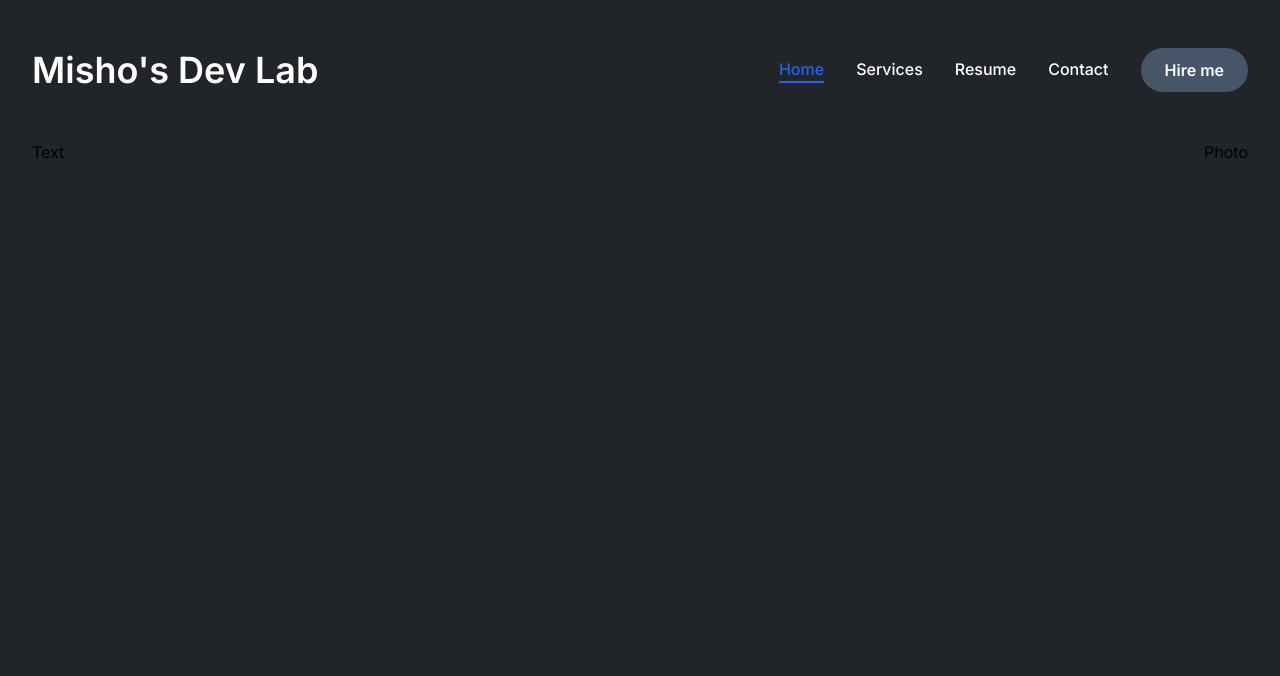
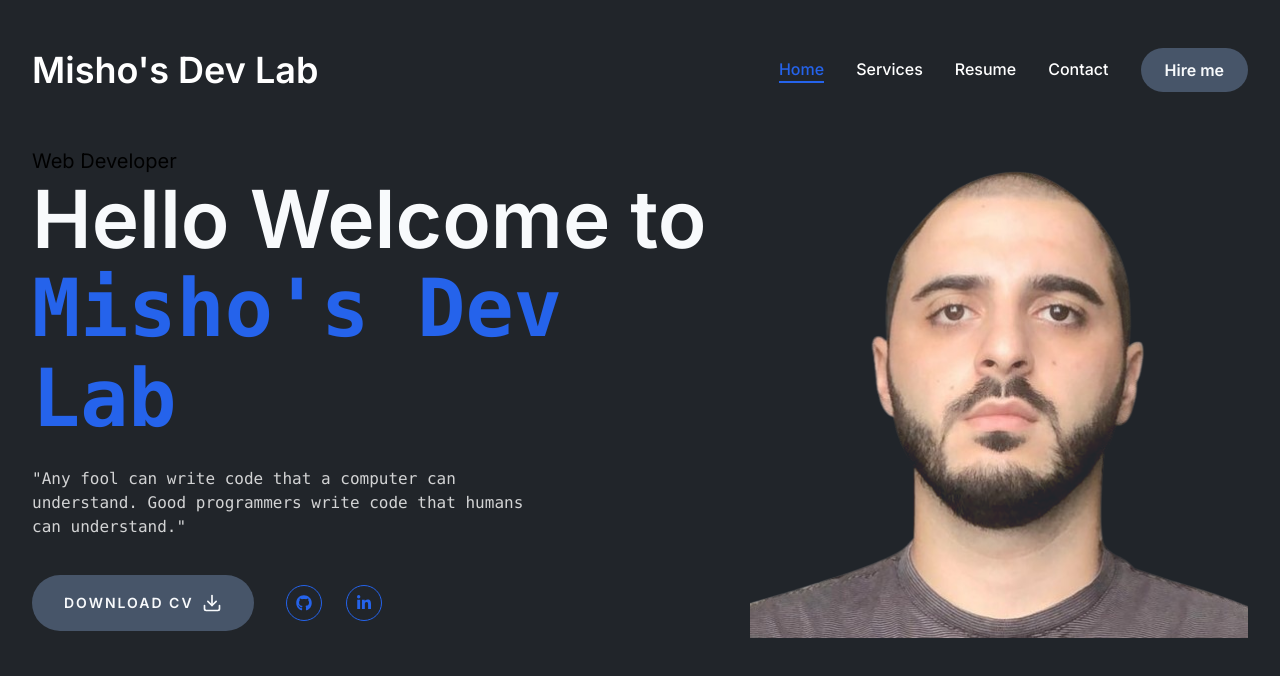
Before and after one commit to MishSoft/MishosDevLab, a Next.js app: page / in a window 1280 px wide. Shown: the top 676 px of the page. Built offline with nearby package versions, Linux system fonts and the light colour scheme.

Commit message:
Add social sections, where u can find me. also add photo with animation. finished home page.

```diff
--- a/app/globals.css
+++ b/app/globals.css
@@ -5,3 +5,15 @@
 body {
   background-color: rgb(33, 37, 42);
 }
+
+.h1 {
+  @apply text-[48px] xl:text-[80px] leading-[1.1] font-semibold;
+}
+
+.h2 {
+  @apply text-[36px] xl:text-[48px] leading-[1.1] font-semibold;
+}
+
+.h3 {
+  @apply text-[20px] xl:text-[24px] leading-[1.1] font-semibold;
+}
--- a/app/page.tsx
+++ b/app/page.tsx
@@ -1,3 +1,6 @@
+"use client";
+import Photo from "@/components/Photo";
+import Socials from "@/components/Socials";
 import { Button } from "@/components/ui/button";
 import { FiDownload } from "react-icons/fi";
 
@@ -6,8 +9,36 @@ export default function Home() {
     <section className="h-full">
       <div className="container mx-auto">
         <div className="flex flex-col xl:flex-row items-center justify-between xl:pb-24">
-          <div>Text</div>
-          <div>Photo</div>
+          {/* Text */}
+          <div className="text-center xl:text-left order-2 xl:order-none">
+            <span className="text-xl">Web Developer</span>
+            <h1 className="h1 text-slate-50 mb-6">
+              Hello Welcome to <br />
+              <span className="font-mono text-blue-600">Misho's Dev Lab</span>
+            </h1>
+            <p className="max-w-[500px] mb-9 font-mono text-white/80">
+              "Any fool can write code that a computer can understand. Good
+              programmers write code that humans can understand."
+            </p>
+
+            {/* btn and socials */}
+            <div className="flex flex-col xl:flex-row items-center gap-8">
+              <Button size="lg" className="uppercase flex items-center gap-2">
+                <span>Download CV</span>
+                <FiDownload className="text-xl" />
+              </Button>
+              <div className="mb-8  xl:mb-0">
+                <Socials
+                  containerStyles="flex gap-6"
+                  iconStyles="w-9 h-9 border border-blue-600 rounded-full flex justify-center items-center text-blue-600 text-base hover:bg-blue-600 hover:text-white hover:transition-all duration-200"
+                />
+              </div>
+            </div>
+          </div>
+          {/* Photo */}
+          <div className="order-1 xl:order-none mb-8 xl:mb-0">
+            <Photo />
+          </div>
         </div>
       </div>
     </section>
--- a/app/services/page.tsx
+++ b/app/services/page.tsx
@@ -1,4 +1,13 @@
+"use client";
 import React from "react";
+
+const services = [
+  {
+    num: "01",
+    title: "Web Developer",
+    description: "",
+  },
+];
 
 export default function Services() {
   return <div>page</div>;
--- /dev/null
+++ b/components/Photo.tsx
@@ -0,0 +1,37 @@
+"use client";
+import React from "react";
+import Image from "next/image";
+import { motion } from "framer-motion";
+
+export default function Photo() {
+  return (
+    <div className="w-full h-full relative">
+      <motion.div
+        initial={{ opacity: 0 }}
+        animate={{
+          opacity: 1,
+          transition: { delay: 2, duration: 0.4, ease: "easeIn" },
+        }}
+      >
+        {/* image */}
+        <motion.div
+          initial={{ opacity: 0 }}
+          animate={{
+            opacity: 1,
+            transition: { delay: 2.4, duration: 0.4, ease: "easeInOut" },
+          }}
+          className="w-[298px] h-[298px] xl:w-[498px] xl:h-[498px] mix-blend-lighten"
+        >
+          <Image
+            src="/photo.png"
+            className="object-contain"
+            fill
+            priority
+            quality={100}
+            alt={"Photo"}
+          />
+        </motion.div>
+      </motion.div>
+    </div>
+  );
+}
--- /dev/null
+++ b/components/Socials.tsx
@@ -0,0 +1,22 @@
+import Link from "next/link";
+import React from "react";
+import { FaGithub, FaLinkedinIn } from "react-icons/fa";
+
+const socials = [
+  { icon: <FaGithub />, path: "" },
+  { icon: <FaLinkedinIn />, path: "" },
+];
+
+export default function Socials({ containerStyles, iconStyles }: any) {
+  return (
+    <div className={containerStyles}>
+      {socials.map((item, index) => {
+        return (
+          <Link href={item.path} key={index} className={iconStyles}>
+            {item.icon}
+          </Link>
+        );
+      })}
+    </div>
+  );
+}
```
Also changed, not shown: public/photo.png (added).
